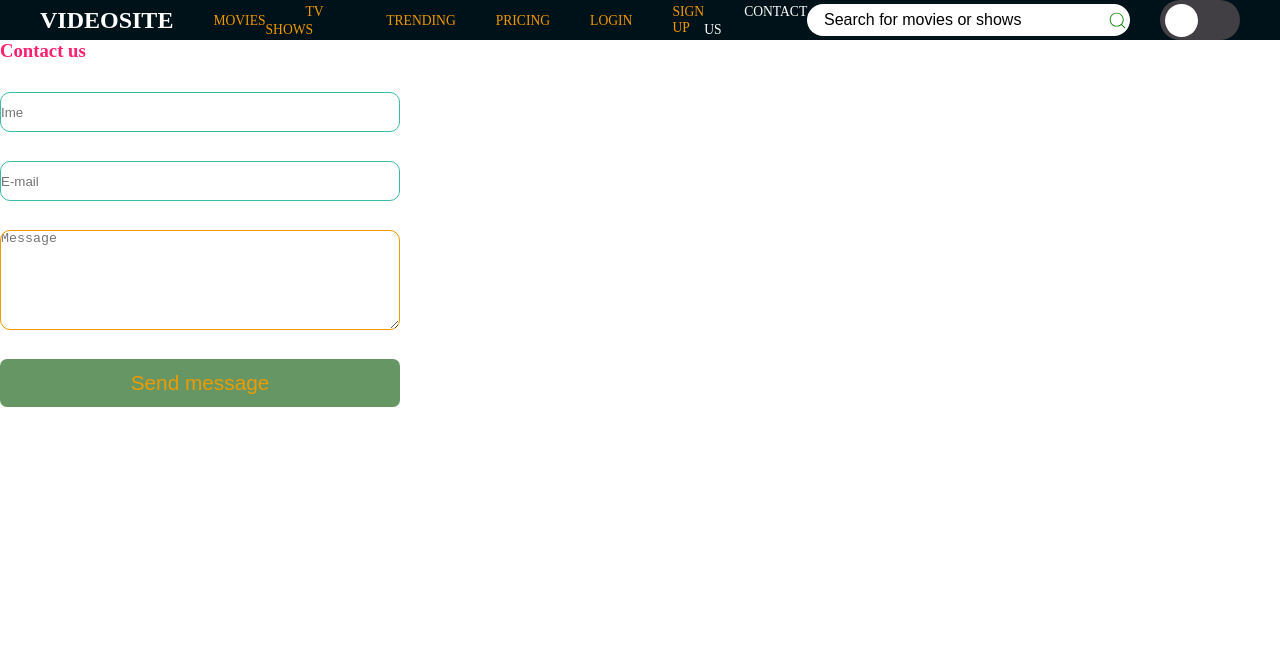
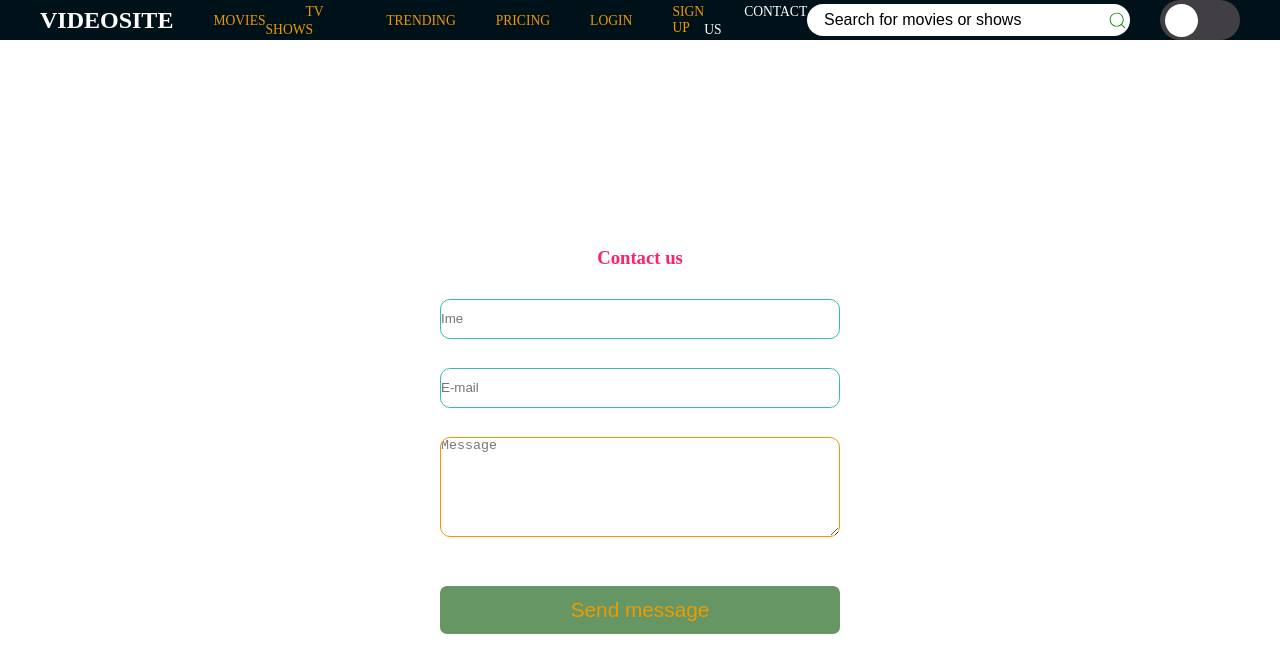
Before and after one commit to MirkovicBranko/movieapp, a React (Create React App) app: page /ContactUs in a window 1280 px wide. Shown: the top 672 px of the page. Built offline with nearby package versions, Linux system fonts and the light colour scheme.

Commit message:
ContactUs reworked a bit, scss for it also, AuthContext a bit as well, backend for messaging from contactUs.jsx also.

```diff
--- a/src/Styles/ContactUs.scss
+++ b/src/Styles/ContactUs.scss
@@ -1,239 +1,26 @@
-// // Ovde se mogu koristiti varijable i ponovno korišćenje stilova
-
-// // Definišite varijable za boje i stilove koje ćete koristiti u celoj aplikaciji
-// $primary-color: #ff206e;
-// $secondary-color: #38bdab;
-// $text-color: #fff;
-// $accent-color: #EE9B00;
-
-// // Globalni stilovi
-// body {
-//     font-family: Arial, sans-serif;
-// }
-
-// .container {
-//     max-width: 1200px;
-//     margin: 0 auto;
-// }
-
-// // Stil za navigaciju
-// nav {
-//     width: 100vw;
-//     display: flex;
-//     justify-content: space-between;
-//     background-color: $primary-color;
-//     align-items: center;
-
-//     h1 {
-//         color: $text-color;
-//         margin-left: 40px;
-//     }
-
-//     a {
-//         text-decoration: none;
-//         color: $accent-color;
-
-//         &:hover {
-//             color: $text-color;
-//             border-bottom: 2px solid $accent-color;
-//             padding-bottom: 5px;
-//         }
-//     }
-
-//     .nav-options {
-//         display: flex;
-//         align-items: center;
-
-//         #heading {
-//             color: $accent-color;
-//         }
-
-//         span {
-//             cursor: pointer;
-//             margin-left: 40px;
-//             font-size: 0.85rem;
-//             text-transform: uppercase;
-
-//             &:hover {
-//                 color: $text-color;
-//                 border-bottom: 2px solid $accent-color;
-//                 padding-bottom: 5px;
-//             }
-//         }
-//     }
-
-//     #navBarColor {
-//         background-color: $secondary-color;
-//         transition: 0.6s;
-//     }
-
-//     .input-group {
-//         display: flex;
-//         align-items: center;
-
-//         #Color-switcher {
-//             position: relative;
-//             margin-right: 40px;
-//             background-color: #413E44;
-//             width: 80px;
-//             height: 40px;
-//             border-radius: 20px;
-
-//             #Color-switcher-mover,
-//             #Color-switcher-moved {
-//                 position: absolute;
-//                 left: 5px;
-//                 top: 4px;
-//                 background-color: #fff;
-//                 width: 33px;
-//                 height: 33px;
-//                 border-radius: 50%;
-//                 transition: 0.6s;
-//             }
-
-//             #Color-switcher-moved {
-//                 left: 40px;
-//             }
-//         }
-
-//         input[type='text'] {
-//             padding-left: 17px;
-//             font-size: 1rem;
-//             color: black;
-//         }
-
-//         input::placeholder {
-//             color: black;
-//         }
-
-//         input:focus {
-//             outline: none;
-//         }
-//     }
-
-//     // Responsive dizajn
-//     @media screen and (max-width: 1023px) {
-//         .nav-options {
-//             display: flex;
-//             align-items: center;
-//             flex-wrap: wrap;
-//         }
-
-//         #heading {
-//             order: 2;
-//         }
-
-//         .nav-options a {
-//             order: 3;
-//         }
-
-//         .input-group {
-//             display: flex;
-//             align-items: center;
-//             order: 1;
-//         }
-
-//         #Color-switcher {
-//             order: 0;
-//         }
-//     }
-
-//     @media (max-width: 768px) {
-//         .nav-options {
-//             flex-direction: column;
-//             text-align: center;
-
-//             .input-group {
-//                 order: -1;
-
-//                 input {
-//                     width: 100%;
-//                 }
-
-//                 input::placeholder {
-//                     font-size: 0.7em;
-//                 }
-
-//                 #search {
-//                     margin-left: 0;
-//                 }
-//             }
-//         }
-//     }
-// }
-
-// // Stil za Login komponentu
-// .wrapperLogin {
-//     display: flex;
-//     justify-content: center;
-//     align-items: center;
-//     flex-direction: column;
-//     padding: 2rem;
-//     margin: 15rem auto;
-//     width: 90%;
-//     max-width: 600px;
-//     background-color: #000038;
-
-//     form {
-//         display: flex;
-//         justify-content: center;
-//         align-items: center;
-//         width: 100%;
-//         margin-top: 30px;
-//     }
-
-//     .log {
-//         color: $accent-color;
-//     }
-
-//     .input {
-//         height: 40px;
-//         width: 100%;
-//         margin-bottom: 5px;
-//         border-radius: 10px;
-//         border: 1px solid;
-//     }
-
-//     .login {
-//         margin-right: 80px;
-//         color: blue;
-//     }
-// }
-
-// // Stil za SignUp komponentu
-// .signupWrapper {
-//     display: flex;
-//     justify-content: center;
-//     align-items: center;
-//     flex-direction: column;
-//     height: 100vh;
-//     background-color: #000;
-
-//     .signupP {
-//         font-size: 3rem;
-//         font-style: italic;
-//         color: #b3bdc2;
-//         text-decoration: none;
-//         text-shadow: 2px 2px 4px rgba(255, 255, 255, 0.5);
-//     }
-
-//     .click {
-//         color: #b3bdc2;
-//     }
-// }
-
-
 $primary-color: #ff206e;
 $secondary-color: #38bdab;
 $text-color: #fff;
 $accent-color: #EE9B00;
 
 .contact-form {
+    display: flex;
+    flex-direction: column;
+    align-items: center;
+    justify-content: center;
+    height: 100vh;
+
     h3 {
         color: $primary-color;
     }
 
     form {
+        display: flex;
+        flex-direction: column;
+        align-items: center;
+        width: 100%;
+        max-width: 400px;
+
         input {
             height: 40px;
             width: 100%;
@@ -254,6 +41,7 @@ $accent-color: #EE9B00;
 
         button {
             margin-right: 80px;
+            margin-top: 20px;
             color: $accent-color;
         }
     }
--- a/src/components/ContactUs.jsx
+++ b/src/components/ContactUs.jsx
@@ -1,24 +1,48 @@
-import React, { useState } from "react";
+// Importujte useEffect i useState ako već niste
+import React, { useState, useEffect } from "react";
+import { toast } from "react-toastify";
 import "../Styles/ContactUs.scss"
+
 
 function ContactUs() {
   const [name, setName] = useState("");
   const [email, setEmail] = useState("");
   const [message, setMessage] = useState("");
+  const [messageSent, setMessageSent] = useState(false);
 
-  const handleSubmit = (e) => {
+
+  const handleSubmit = async (e) => {
     e.preventDefault();
-    // Add logic for sending message
-    console.log("Data sent:", { name, email, message });
-    // Reset form field after sending
-    setName("");
-    setEmail("");
-    setMessage("");
+
+    const data = { name, email, message };
+
+    try {
+        const response = await fetch("http://localhost:5000/api/send-message", {
+            method: "POST",
+        headers: {
+          "Content-Type": "application/json",
+        },
+        body: JSON.stringify(data),
+      });
+
+      if (response.status === 200) {
+        setMessageSent(true);
+        toast("Message sent successfully")
+      } else {
+        toast("error")
+      }
+    } catch (error) {
+      console.error("Error with sending message:", error);
+
+    }
   };
 
   return (
     <div className="contact-form">
       <h3>Contact us</h3>
+      {messageSent ? (
+        <p>Poruka je uspešno poslata</p>
+      ) : (
         <form onSubmit={handleSubmit}>
           <input
             type="text"
@@ -42,6 +66,7 @@ function ContactUs() {
           />
           <button type="submit">Send message</button>
         </form>
+      )}
     </div>
   );
 }
--- a/src/components/RegistrationForm.jsx
+++ b/src/components/RegistrationForm.jsx
@@ -15,9 +15,9 @@ function RegistrationForm() {
     e.preventDefault();
 
     const registrationData = {
-      email: email,
-      password: password,
-      username: username,
+      email: email.toLocaleLowerCase(),
+      password: password.toLocaleLowerCase(),
+      username: username.toLocaleLowerCase(),
     };
 
     try {
```
Also changed, not shown: 1 other file (tests, documents, lock files or other folders). Lines whose indentation alone changed are shown as unchanged.
